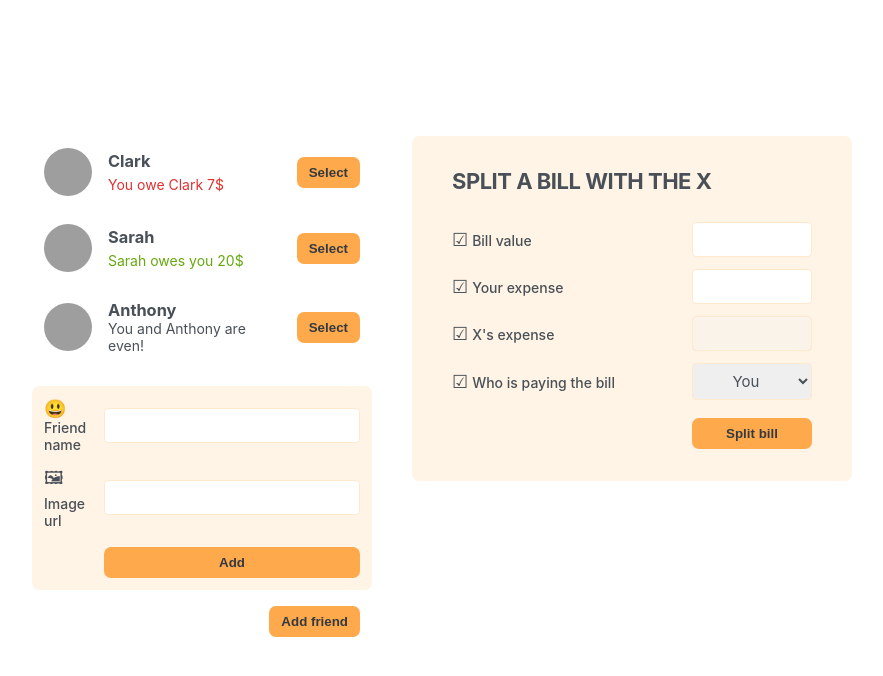
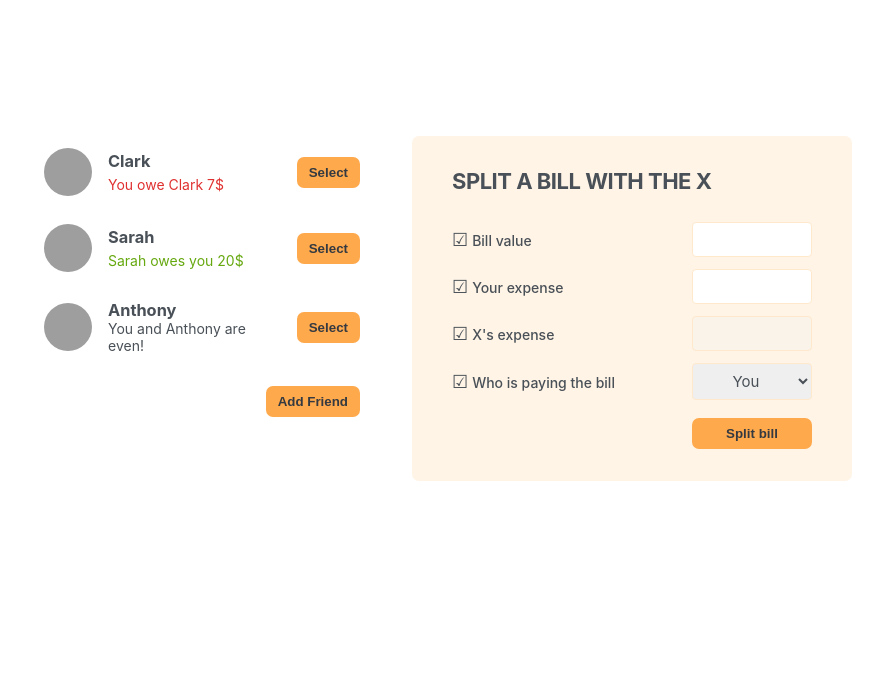
Before and after one commit to ognjengajic/react-eat-n-split-app, a React (Create React App) app: page / in a window 1280 px wide. Shown: the top 676 px of the page, without its empty margins (198-1081 px from the left). Built offline with nearby package versions, Linux system fonts and the light colour scheme; grey boxes are pictures that could not be loaded.

Commit message:
Displaying the New Friend Form

```diff
--- a/src/App.js
+++ b/src/App.js
@@ -1,3 +1,5 @@
+import { useState } from "react";
+
 const initialFriends = [
   {
     id: 118836,
@@ -19,13 +21,29 @@
   },
 ];
 
+function Button({ children, onClick }) {
+  return (
+    <button className="button" onClick={onClick}>
+      {children}
+    </button>
+  );
+}
+
 export default function App() {
+  const [showAddFriend, setShowAddFriend] = useState(false);
+
+  function handleShowAddFriend() {
+    setShowAddFriend((show) => !show);
+  }
+
   return (
     <div className="app">
       <div className="sidebar">
         <FriendsList />
-        <FormAddFriend />
-        <Button>Add friend</Button>
+        {showAddFriend && <FormAddFriend />}
+        <Button onClick={handleShowAddFriend}>
+          {showAddFriend ? "Close" : "Add Friend"}
+        </Button>
       </div>
 
       <FormSplitBill />
@@ -68,10 +86,6 @@
   );
 }
 
-function Button({ children }) {
-  return <button className="button">{children}</button>;
-}
-
 function FormAddFriend() {
   return (
     <form className="form-add-friend">
```
